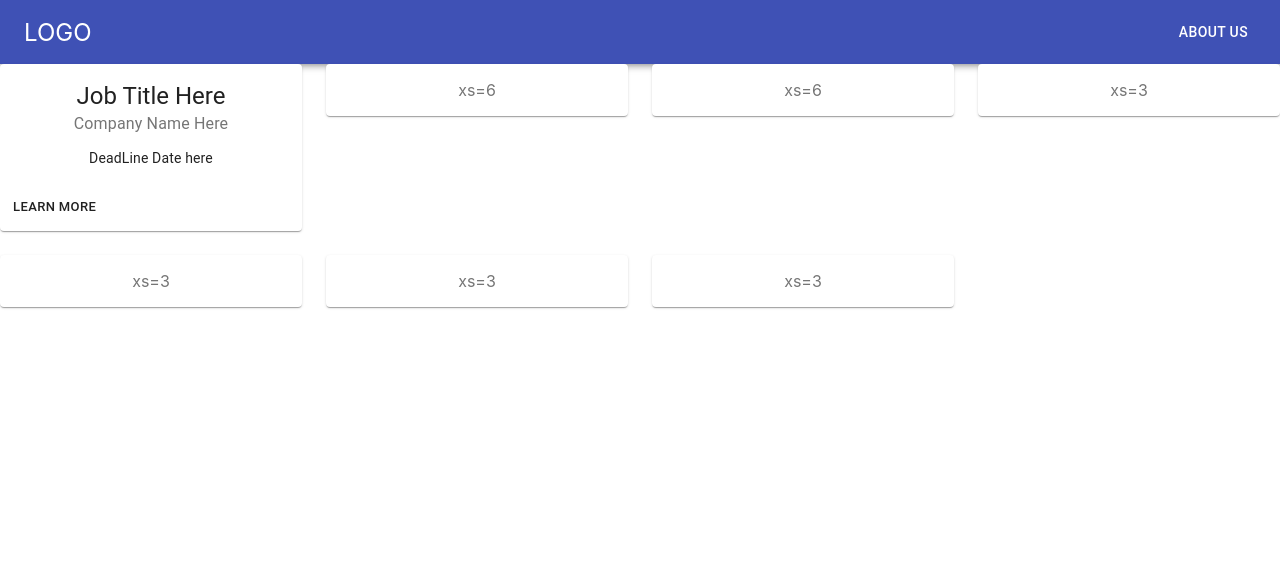
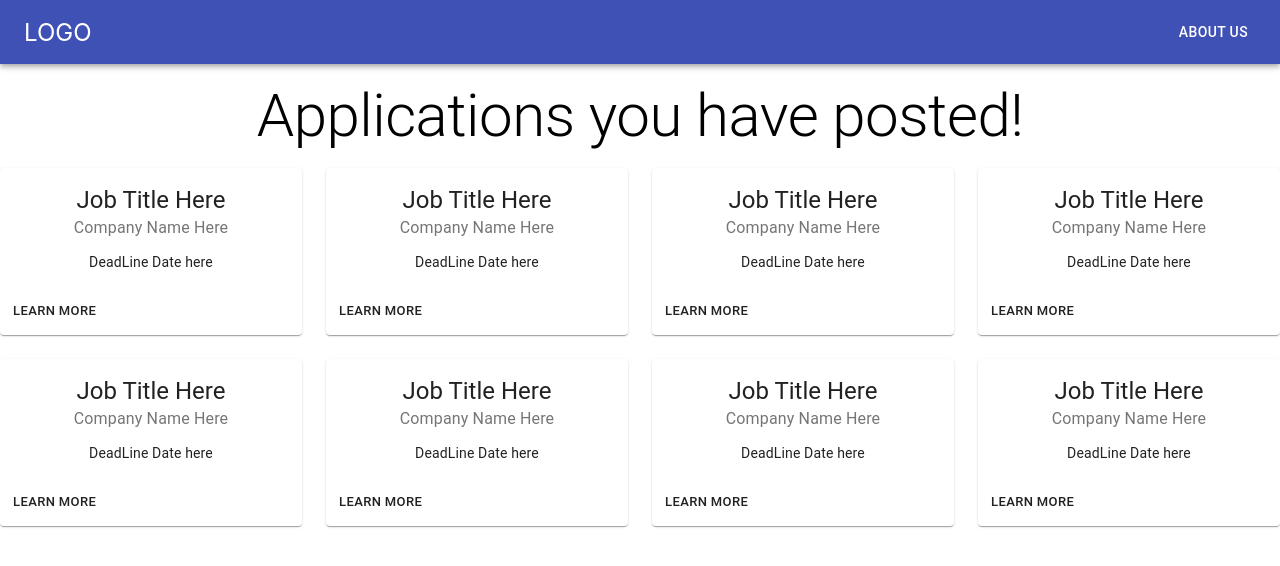
Before and after one commit to zpinto/bridge, a React (Create React App) app in the folder frontend/: page /AllApplicationView in a window 1280 px wide. Shown: the top 566 px of the page. Built offline with nearby package versions, Linux system fonts and the light colour scheme.

Commit message:
AllApplicationView

```diff
--- a/frontend/src/components/AllApplicationView.jsx
+++ b/frontend/src/components/AllApplicationView.jsx
@@ -43,7 +43,7 @@ const useStyles = makeStyles(theme => ({
   paper: {
     padding: theme.spacing(2),
     textAlign: 'center',
-    color: theme.palette.text.secondary,
+    color: theme.palette.text.secondary
   }
 }));
 
@@ -54,6 +54,9 @@ export default function AllApplicationView() {
   return (
 
     <div className={classes.root}>
+      <p></p>
+      <Typography component="h2" variant="h2">Applications you have posted!</Typography>
+      <p>  </p>
       <Grid container spacing={3}>
         <Grid item xs={3}>
           <Card className={classes.card}>
@@ -74,23 +77,130 @@ export default function AllApplicationView() {
           </Card>
         </Grid>
         <Grid item xs={3}>
-          <Paper className={classes.paper}>xs=6</Paper>
-        </Grid>
-
-        <Grid item xs={3}>
-          <Paper className={classes.paper}>xs=6</Paper>
+        <Card className={classes.card}>
+            <CardContent>
+              <Typography variant="h5" component="h2">
+                Job Title Here
+        </Typography>
+              <Typography className={classes.pos} color="textSecondary">
+                Company Name Here
+        </Typography>
+              <Typography variant="body2" component="p">
+                DeadLine Date here
+        </Typography>
+            </CardContent>
+            <CardActions>
+              <Button size="small">Learn More</Button>
+            </CardActions>
+          </Card>
         </Grid>
         <Grid item xs={3}>
-          <Paper className={classes.paper}>xs=3</Paper>
+        <Card className={classes.card}>
+            <CardContent>
+              <Typography variant="h5" component="h2">
+                Job Title Here
+        </Typography>
+              <Typography className={classes.pos} color="textSecondary">
+                Company Name Here
+        </Typography>
+              <Typography variant="body2" component="p">
+                DeadLine Date here
+        </Typography>
+            </CardContent>
+            <CardActions>
+              <Button size="small">Learn More</Button>
+            </CardActions>
+          </Card>
         </Grid>
         <Grid item xs={3}>
-          <Paper className={classes.paper}>xs=3</Paper>
+        <Card className={classes.card}>
+            <CardContent>
+              <Typography variant="h5" component="h2">
+                Job Title Here
+        </Typography>
+              <Typography className={classes.pos} color="textSecondary">
+                Company Name Here
+        </Typography>
+              <Typography variant="body2" component="p">
+                DeadLine Date here
+        </Typography>
+            </CardContent>
+            <CardActions>
+              <Button size="small">Learn More</Button>
+            </CardActions>
+          </Card>
         </Grid>
         <Grid item xs={3}>
-          <Paper className={classes.paper}>xs=3</Paper>
+        <Card className={classes.card}>
+            <CardContent>
+              <Typography variant="h5" component="h2">
+                Job Title Here
+        </Typography>
+              <Typography className={classes.pos} color="textSecondary">
+                Company Name Here
+        </Typography>
+              <Typography variant="body2" component="p">
+                DeadLine Date here
+        </Typography>
+            </CardContent>
+            <CardActions>
+              <Button size="small">Learn More</Button>
+            </CardActions>
+          </Card>
         </Grid>
         <Grid item xs={3}>
-          <Paper className={classes.paper}>xs=3</Paper>
+        <Card className={classes.card}>
+            <CardContent>
+              <Typography variant="h5" component="h2">
+                Job Title Here
+        </Typography>
+              <Typography className={classes.pos} color="textSecondary">
+                Company Name Here
+        </Typography>
+              <Typography variant="body2" component="p">
+                DeadLine Date here
+        </Typography>
+            </CardContent>
+            <CardActions>
+              <Button size="small">Learn More</Button>
+            </CardActions>
+          </Card>
+        </Grid>
+        <Grid item xs={3}>
+        <Card className={classes.card}>
+            <CardContent>
+              <Typography variant="h5" component="h2">
+                Job Title Here
+        </Typography>
+              <Typography className={classes.pos} color="textSecondary">
+                Company Name Here
+        </Typography>
+              <Typography variant="body2" component="p">
+                DeadLine Date here
+        </Typography>
+            </CardContent>
+            <CardActions>
+              <Button size="small">Learn More</Button>
+            </CardActions>
+          </Card>
+        </Grid>
+        <Grid item xs={3}>
+        <Card className={classes.card}>
+            <CardContent>
+              <Typography variant="h5" component="h2">
+                Job Title Here
+        </Typography>
+              <Typography className={classes.pos} color="textSecondary">
+                Company Name Here
+        </Typography>
+              <Typography variant="body2" component="p">
+                DeadLine Date here
+        </Typography>
+            </CardContent>
+            <CardActions>
+              <Button size="small">Learn More</Button>
+            </CardActions>
+          </Card>
         </Grid>
       </Grid>
     </div>
```
